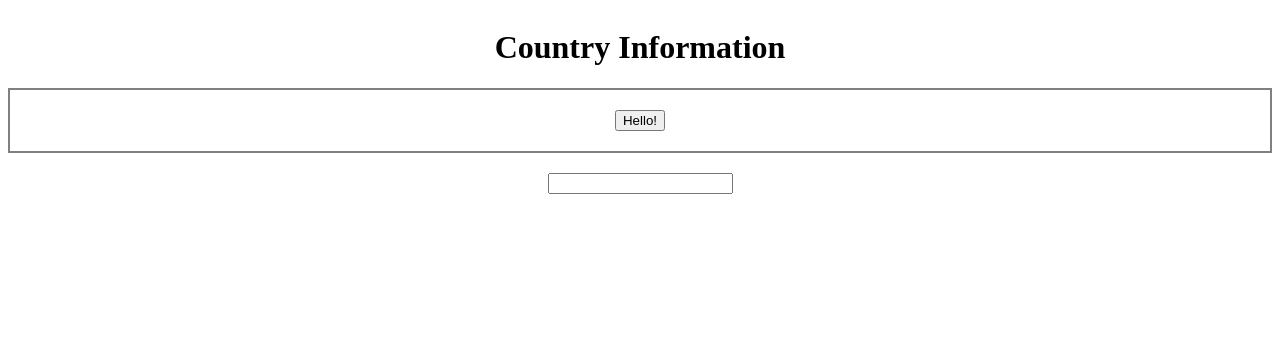
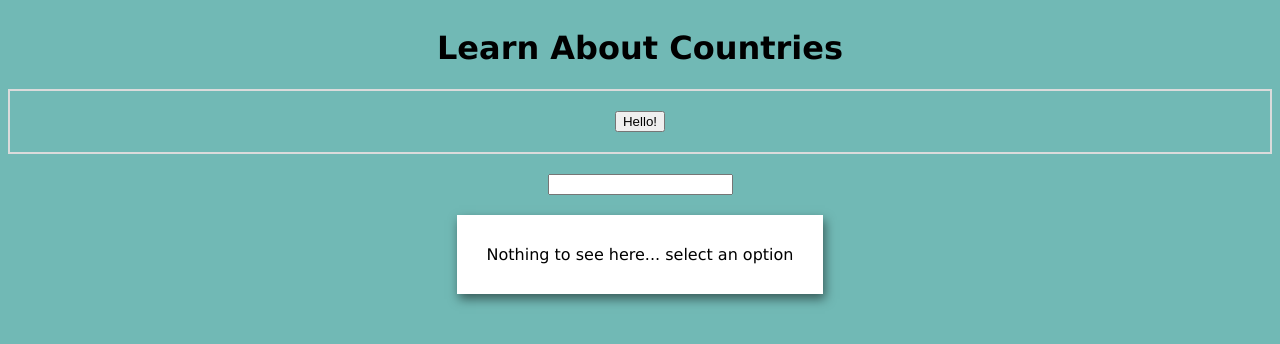
Before and after one commit to ifavila/Group-16-PostgreSQL-Project, a plain HTML site: page WebFiles/index.html in a window 1280 px wide. Drawn offline with Linux system fonts and the light colour scheme.

Commit message:
added directory for backend components, extra styling for front end

```diff
--- a/WebFiles/index.html
+++ b/WebFiles/index.html
@@ -8,12 +8,15 @@
     <link rel="stylesheet" href="style.css">
 </head>
 <body>
-    <h1 id="title">Country Information</h1>
+    <h1 id="title">Learn About Countries</h1>
     <div id="buttonbox">
         <button>Hello!</button>
     </div>
     <div id="searchbox">
         <input type="text" id="csearch" name="csearch">
     </div>
+    <div id="countrydisplay">
+        Nothing to see here... select an option
+    </div>
 </body>
 </html>
--- a/WebFiles/style.css
+++ b/WebFiles/style.css
@@ -1,14 +1,23 @@
 body{
     text-align: center;
     display: grid;
+    background-color: rgb(113, 185, 181);
+    font-family: Verdana, Geneva, Tahoma, sans-serif;
 }
 
 #buttonbox{
     border: 2px solid;
-    border-color: gray;
+    border-color: rgb(219, 219, 219);
     padding: 20px;
 }
 
 #searchbox{
     padding: 20px;
 }
+
+#countrydisplay{
+    background: white;
+    margin: auto;
+    padding: 30px;
+    box-shadow: 2px 5px 10px rgba(0, 0, 0, 0.5);
+}
```
